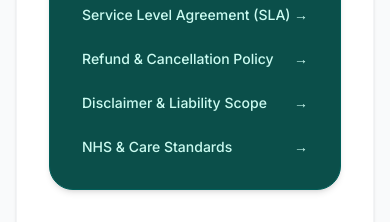
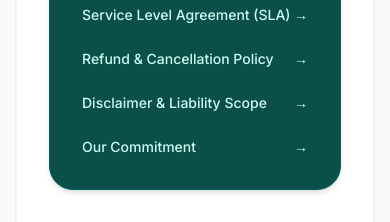
Before and after one commit to codesmashersltd/SeniorEase, a React (Vite) app: page /auditor-verification in a window 390 px wide. Shown: the part 4420-4642 px from the top of the page. Built offline with nearby package versions, Linux system fonts and the light colour scheme.

Commit message:
refactor: rename NHS standards to "Our Commitment"
Remove deprecated mobile app link and update terminology for NHS compliance page to better reflect brand messaging.

```diff
--- a/index.html
+++ b/index.html
@@ -34,9 +34,8 @@
         <a href="/pricing">Pricing Plans</a>
         <a href="/faq">FAQ</a>
         <a href="/contact">Contact Support</a>
-        <a href="/mobile-app">Mobile App Guide</a>
         <a href="/gdpr">GDPR Compliance</a>
-        <a href="/nhs-standards">NHS Standards</a>
+        <a href="/nhs-standards">Our Commitment</a>
         <a href="/terms">Terms & Conditions</a>
         <a href="/privacy">Privacy Policy</a>
         <a href="/refund">Refund / Cancellation</a>
--- a/src/pages/AuditorVerification.tsx
+++ b/src/pages/AuditorVerification.tsx
@@ -278,7 +278,7 @@ export default function AuditorVerification() {
                       </li>
                       <li>
                         <Link to="/nhs-standards" className="text-teal-100 hover:text-white flex items-center justify-between p-2 rounded-lg hover:bg-teal-800 transition-colors">
-                          <span>NHS &amp; Care Standards</span>
+                          <span>Our Commitment</span>
                           <span>&rarr;</span>
                         </Link>
                       </li>
```
Also changed, not shown: 1 other file (tests, documents, lock files or other folders).
